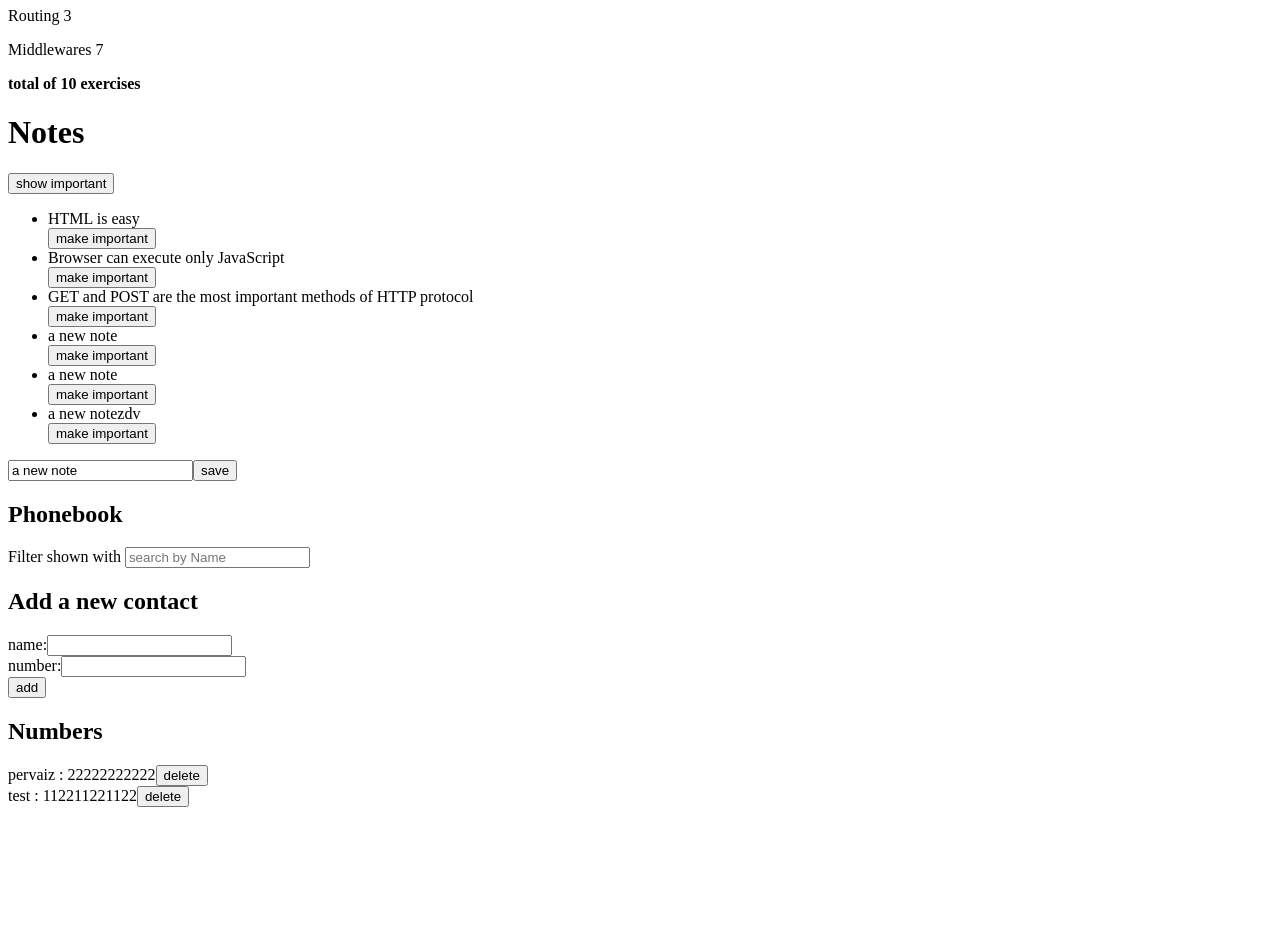
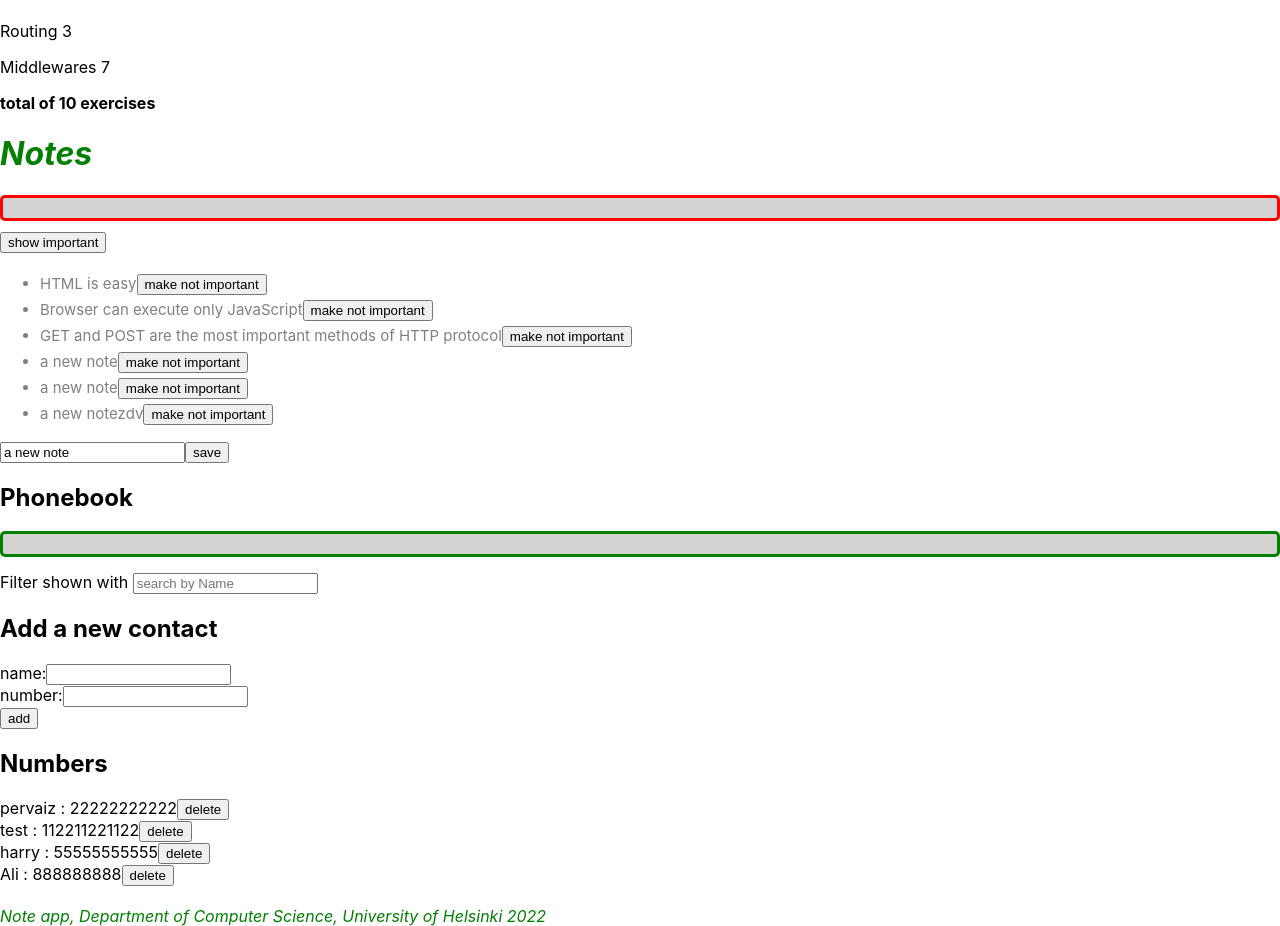
Before and after one commit to AltafHunzai/Fullstack-part02, a React (Create React App) app: page / in a window 1280 px wide. Shown: the part 307-1233 px from the top of the page. Before the commit the page ends 1122 px from the top, so only its background shows below. Built offline with nearby package versions, Linux system fonts and the light colour scheme; data requests are answered from the project's data file.

Commit message:
exercise 2.16 is completed successfully

```diff
--- a/db.json
+++ b/db.json
@@ -27,8 +27,7 @@
     },
     {
       "content": "a new notezdv",
-      "important": false,
-      "id": 6
+      "important": true
     }
   ],
   "persons": [
@@ -41,6 +40,16 @@
       "name": "test",
       "number": "112211221122",
       "id": 7
+    },
+    {
+      "name": "harry",
+      "number": "55555555555",
+      "id": 8
+    },
+    {
+      "name": "Ali",
+      "number": "888888888",
+      "id": 9
     }
   ]
 }
--- a/src/App.js
+++ b/src/App.js
@@ -7,6 +7,8 @@ import { ContactList } from './components/ContactList'
 import { SinglePersonDetail } from './components/SinglePersonDetails'
 import notesService from './services/notes'
 import contactService from './services/contact'
+import { Notification, Success } from './components/Notification'
+import { Footer } from './components/Footer'
 
 const App = ({ notes }) => {
   const [note, setNote] = useState([])
@@ -16,6 +18,8 @@ const App = ({ notes }) => {
   const [newName, setNewName] = useState('add a new person')
   const [newNumber, setNewNumber] = useState('')
   const [searchTerm, setSearchTerm] = useState('')
+  const [errorMessage, setErrorMessage] = useState('')
+  const [successMessage, setSuccessMessage] = useState('')
   const course = [
     {
       name: 'Half Stack application development',
@@ -101,17 +105,21 @@ const App = ({ notes }) => {
     const nthNote = note.find(n => n.id === id)
     const changedNote = { ...nthNote, important: !note.important }
 
-    notesService.update(id, changedNote)
-      .then(updateImportance => {
-        setNote(note.map(n => n.id !== id ? n : updateImportance))
+    notesService
+      .update(id, changedNote)
+      .then(returnedNote => {
+        setNote(note.map(n => n.id !== id ? n : returnedNote))
+        console.log(`importance of ' ${id} needs to be toggled`)
       })
       .catch(error => {
-        alert(
-          `the note '${error.note.content}' was already deleted from server`
+        setErrorMessage(
+          `Note '${nthNote.content}' was already removed from server`
         )
+        setTimeout(() => {
+          setErrorMessage(null)
+        }, 5000)
         setNote(notes.filter(n => n.id !== id))
       })
-    console.log(`importance of ' ${id} needs to be toggled`)
   }
 
   const addPerson = (event) => {
@@ -132,16 +140,24 @@ const App = ({ notes }) => {
               person.id === updatedPerson.id ? updatedPerson : person
             )
           );
+          setSuccessMessage(`Updated ${existingPerson.name} Successfully`)
+          setTimeout(() => {
+            setSuccessMessage(null)
+          }, 4000);
           setNewName('');
         })
         .catch((error) => {
           console.log('Error updating person:', error);
         });
-    } else {
-      contactService
+      } else {
+        contactService
         .addPerson(personObject)
         .then((addedPerson) => {
           setPersons(persons.concat(addedPerson));
+          setSuccessMessage(`added ${addedPerson.name} Successfully`)
+          setTimeout(() => {
+            setSuccessMessage(null)
+          }, 4000)
           setNewName('');
         })
         .catch((error) => {
@@ -205,6 +221,7 @@ const App = ({ notes }) => {
       })}
 
       <h1>Notes</h1>
+      <Notification message={errorMessage} />
       <div>
         <button onClick={() => setShowAll(!showAll)}>
           show {showAll ? 'important' : 'all'}
@@ -212,7 +229,7 @@ const App = ({ notes }) => {
       </div>
       <ul>
         {notesToShow.map(notes =>
-          <Note key={notes.id} note={notes.content} toggleImportance={() => toggleImportanceOf(notes.id)} />
+          <Note key={notes.id} note={notes.content} isImportant={notes.important} toggleImportance={() => toggleImportanceOf(notes.id)} />
         )}
       </ul>
       <form onSubmit={addNote}>
@@ -224,6 +241,7 @@ const App = ({ notes }) => {
       </form>
       <div>
         <h2>Phonebook</h2>
+        <Success message={successMessage} />
         <SearchBar onChange={handleSearchChange} />
         {/* fitlered contacts */}
         {searchTerm.length === 0 ? '' :
@@ -249,6 +267,7 @@ const App = ({ notes }) => {
           )
         }
       </div>
+      <Footer />
     </div>
   )
 }
--- /dev/null
+++ b/src/components/Footer.js
@@ -0,0 +1,13 @@
+export const Footer = () => {
+    const footerStyle = {
+      color: 'green',
+      fontStyle: 'italic',
+      fontSize: 16
+    }
+    return (
+      <div style={footerStyle}>
+        <br />
+        <em>Note app, Department of Computer Science, University of Helsinki 2022</em>
+      </div>
+    )
+  }
--- a/src/components/Note.js
+++ b/src/components/Note.js
@@ -1,11 +1,11 @@
 
-const Note = ({ note, toggleImportance }) => {
-    const label = note.important ? 'make not important' : 'make important';
+const Note = ({ note, isImportant, toggleImportance }) => {
+    const label = isImportant ? 'make not important' : 'make important';
     return (
-        <>
-            <li>{note}</li>
+        <li className='note'>
+            {note}
             <button onClick={toggleImportance}>{label}</button>
-        </>
+        </li>
     )
 }
 export default Note
--- /dev/null
+++ b/src/components/Notification.js
@@ -0,0 +1,23 @@
+export const Notification = ({ message }) => {
+    if (message === null) {
+      return null
+    }
+
+    return (
+      <div className='error'>
+        {message}
+      </div>
+    )
+  }
+
+export const Success  = ({ message }) => {
+  if (message === null) {
+    return null
+  }else
+
+  return (
+    <div className="success">
+      {message}
+    </div>
+  )
+}
--- a/src/index.css
+++ b/src/index.css
@@ -1,13 +1,48 @@
 body {
   margin: 0;
-  font-family: -apple-system, BlinkMacSystemFont, 'Segoe UI', 'Roboto', 'Oxygen',
-    'Ubuntu', 'Cantarell', 'Fira Sans', 'Droid Sans', 'Helvetica Neue',
+  font-family: -apple-system, BlinkMacSystemFont, "Segoe UI", "Roboto", "Oxygen",
+    "Ubuntu", "Cantarell", "Fira Sans", "Droid Sans", "Helvetica Neue",
     sans-serif;
   -webkit-font-smoothing: antialiased;
   -moz-osx-font-smoothing: grayscale;
 }
 
 code {
-  font-family: source-code-pro, Menlo, Monaco, Consolas, 'Courier New',
+  font-family: source-code-pro, Menlo, Monaco, Consolas, "Courier New",
     monospace;
 }
+h1 {
+  color: green;
+  font-style: italic;
+}
+
+li {
+  color: grey;
+  padding-top: 3px;
+  font-size: 15px;
+}
+.note {
+  color: grey;
+  padding-top: 5px;
+  font-size: 15px;
+}
+
+.error {
+  color: red;
+  background: lightgrey;
+  font-size: 20px;
+  border-style: solid;
+  border-radius: 5px;
+  padding: 10px;
+  margin-bottom: 10px;
+}
+
+.success {
+  color: green;
+  background: lightgrey;
+  font-size: 20px;
+  border-style: solid;
+  border-radius: 5px;
+  padding: 10px;
+  margin-bottom: 10px;
+}
--- a/src/index.js
+++ b/src/index.js
@@ -1,6 +1,7 @@
 import React from 'react'
 import ReactDOM from 'react-dom/client'
 import App from './App'
+import './index.css'
 const notes = [
   {
     id: 1,
```
